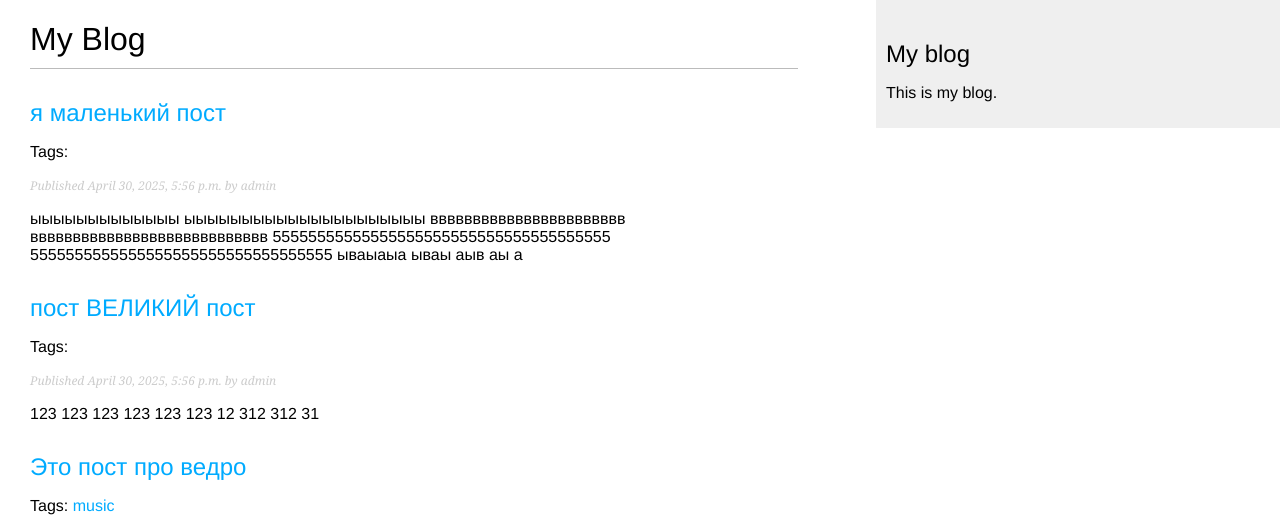
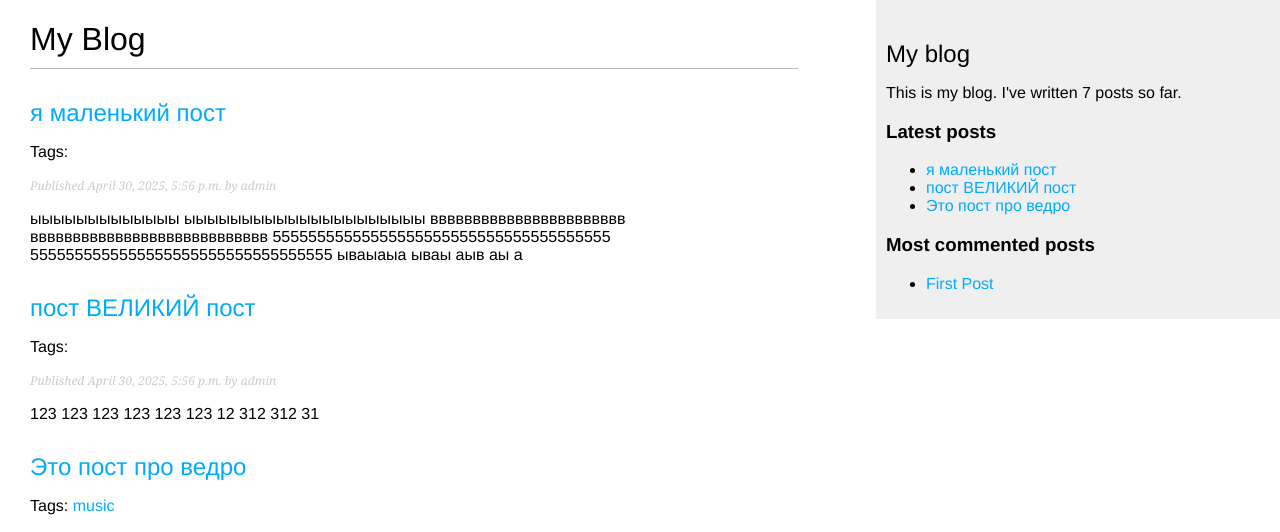
Before and after one commit to DmitriySaburov/ProjectBlog, a Django app: page /blog/ in a window 1280 px wide. Shown: the top 532 px of the page. Run offline with Django 5.2, Linux system fonts and the light colour scheme; data comes from the database, SQL or seed files in the repository; parts of the project's set-up code (start-up, migrations or seed data) failed here and were passed over.

Commit message:
создал несколько пользовательских шаблонных тегов для отображения в главном шаблоне

```diff
--- /dev/null
+++ b/blog/templatetags/blog_tags.py
@@ -0,0 +1,25 @@
+from django import template
+from django.db.models import Count
+
+from ..models import Post
+
+
+
+register = template.Library()
+
+
+@register.simple_tag
+def total_posts():
+    return Post.published.count()
+
+
+@register.inclusion_tag("blog/post/latest_posts.html")
+def show_latest_posts(count=5):
+    latest_posts = Post.published.order_by("-publish")[:count]
+    return {"latest_posts": latest_posts}
+
+@register.simple_tag
+def get_most_commented_posts(count=5):
+    return Post.published.annotate(
+        total_comments=Count("comments")
+    ).exclude(total_comments=0).order_by("-total_comments")[:count]
--- a/templates/blog/base.html
+++ b/templates/blog/base.html
@@ -1,3 +1,4 @@
+{% load blog_tags %}
 {% load static %}
 <!DOCTYPE html>
 <html>
@@ -12,7 +13,21 @@
 </div>
 <div id="sidebar">
     <h2>My blog</h2>
-    <p>This is my blog.</p>
+    <p>
+        This is my blog.
+        I've written {% total_posts %} posts so far.
+    </p>
+    <h3>Latest posts</h3>
+    <p>{% show_latest_posts 3 %}</p>
+    <h3>Most commented posts</h3>
+    {% get_most_commented_posts as most_commented_posts %}
+    <ul>
+        {% for post in most_commented_posts %}
+        <li>
+            <a href="{{ post.get_absolute_url }}">{{ post.title }}</a>
+        </li>
+        {% endfor %}
+    </ul>
 </div>
 </body>
 </html>
--- /dev/null
+++ b/templates/blog/post/latest_posts.html
@@ -0,0 +1,7 @@
+<ul>
+    {% for post in latest_posts %}
+        <li>
+            <a href="{{ post.get_absolute_url }}">{{ post.title }}</a>
+        </li>
+    {% endfor %}
+</ul>
```
Also changed, not shown: blog/templatetags/__init__.py (added).
